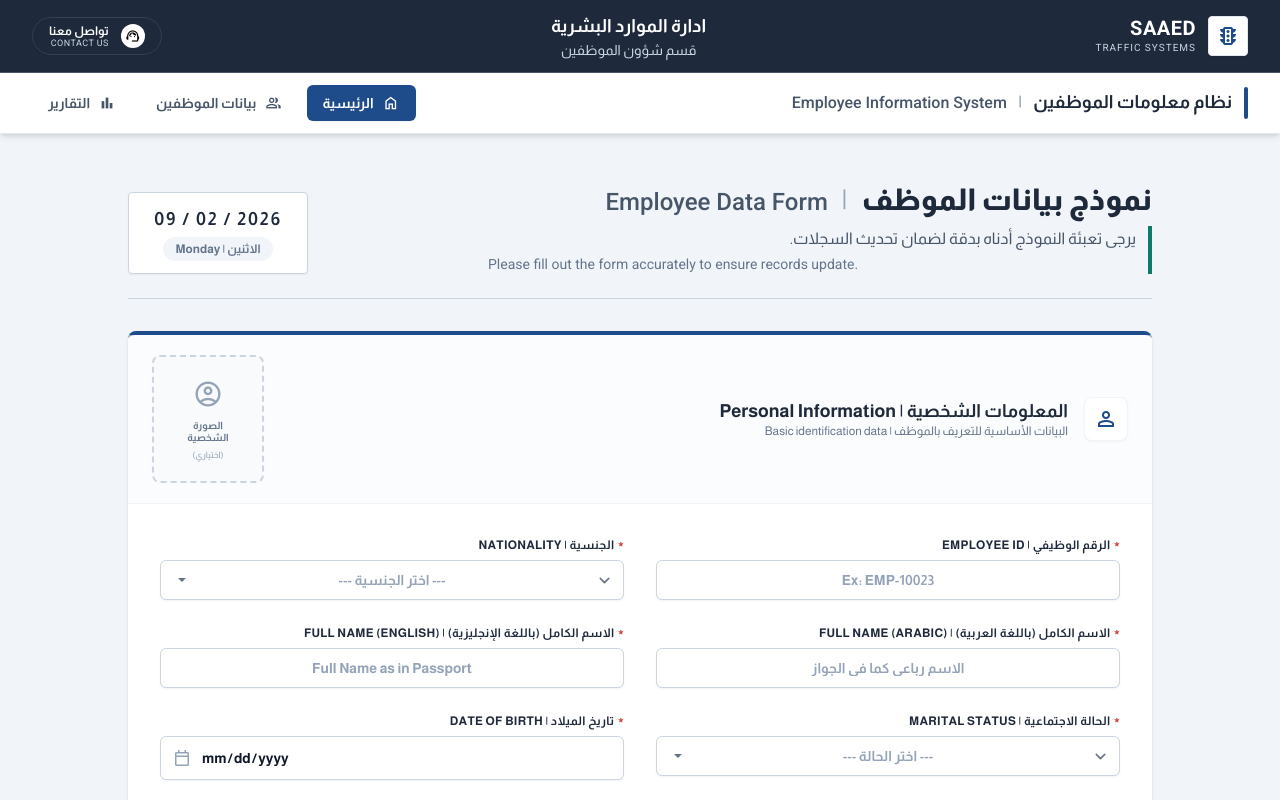
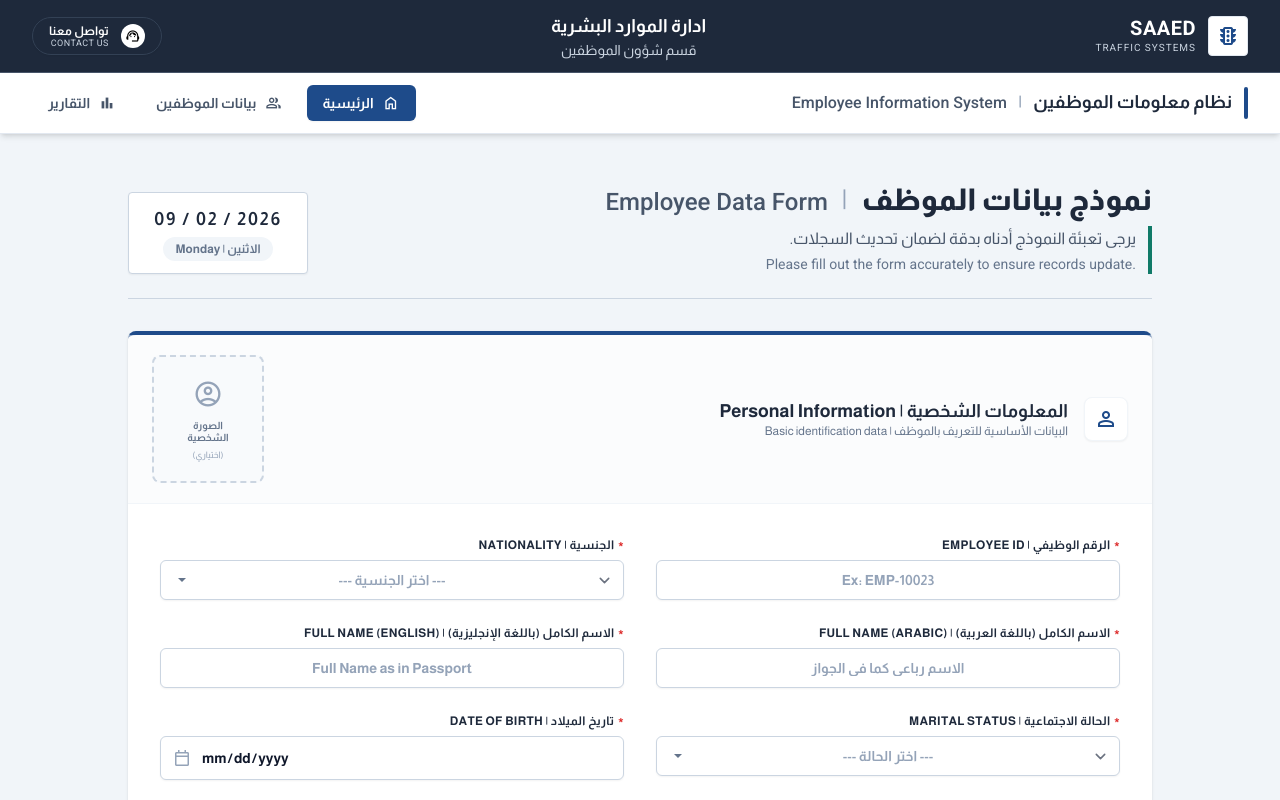
Before and after one commit to privatep88/Employee-Information-System, a React (Vite) app: page / in a window 1280 px wide. Shown: the top 800 px of the page. Built offline with nearby package versions, Linux system fonts and the light colour scheme.

Commit message:
fix(ui): Align English text right in employee portal
Adjusts the text alignment for English descriptions in the HR Employee Portal to be right-aligned (`text-right`) instead of left-aligned (`text-start`). This corrects a visual inconsistency when the application is in Arabic mode.

```diff
--- a/App.tsx
+++ b/App.tsx
@@ -172,7 +172,7 @@ const App: React.FC = () => {
                   <p className="text-slate-600 text-base font-medium leading-relaxed">
                     {activeTab === 'home' ? "يرجى تعبئة النموذج أدناه بدقة لضمان تحديث السجلات." : "قائمة بجميع بيانات الموظفين التي تم إدخالها وحفظها في النظام."}
                   </p>
-                  <p className="text-slate-500 text-sm mt-0.5 text-start font-english" dir="ltr">
+                  <p className="text-slate-500 text-sm mt-0.5 text-right font-english" dir="ltr">
                     {activeTab === 'home' ? "Please fill out the form accurately to ensure records update." : "List of all employee data entered and saved in the system."}
                   </p>
               </div>
```
